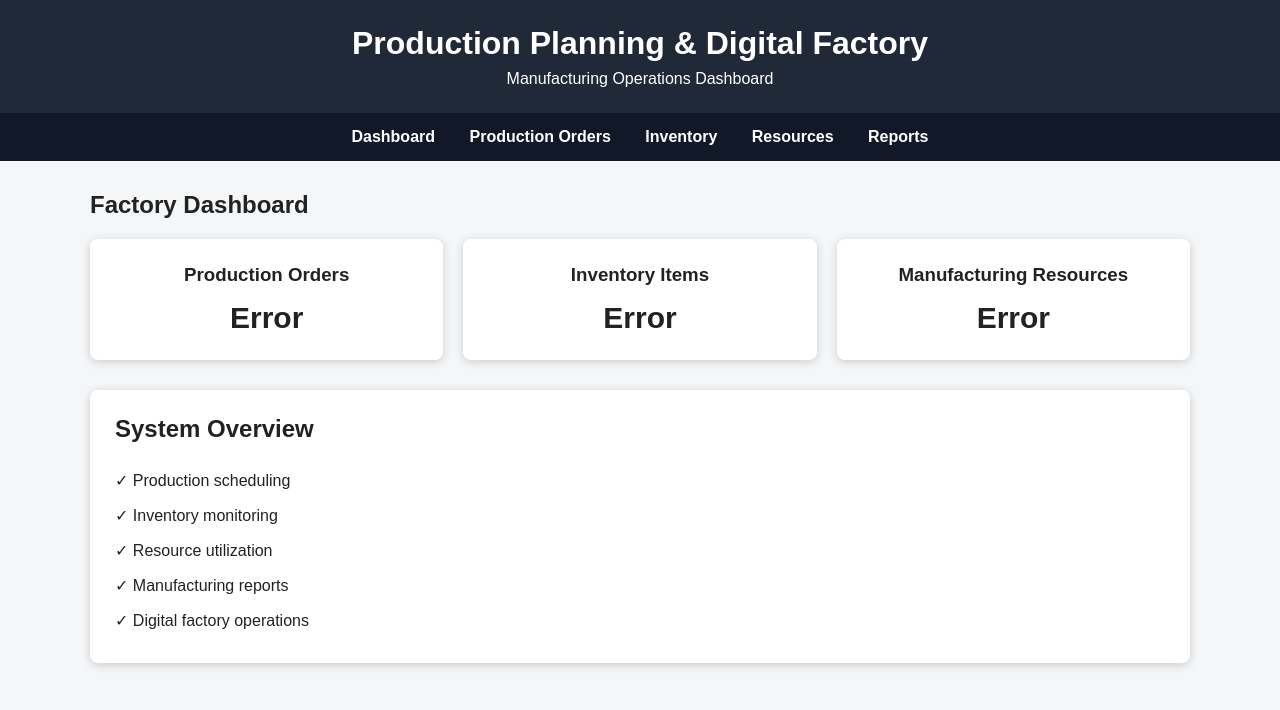
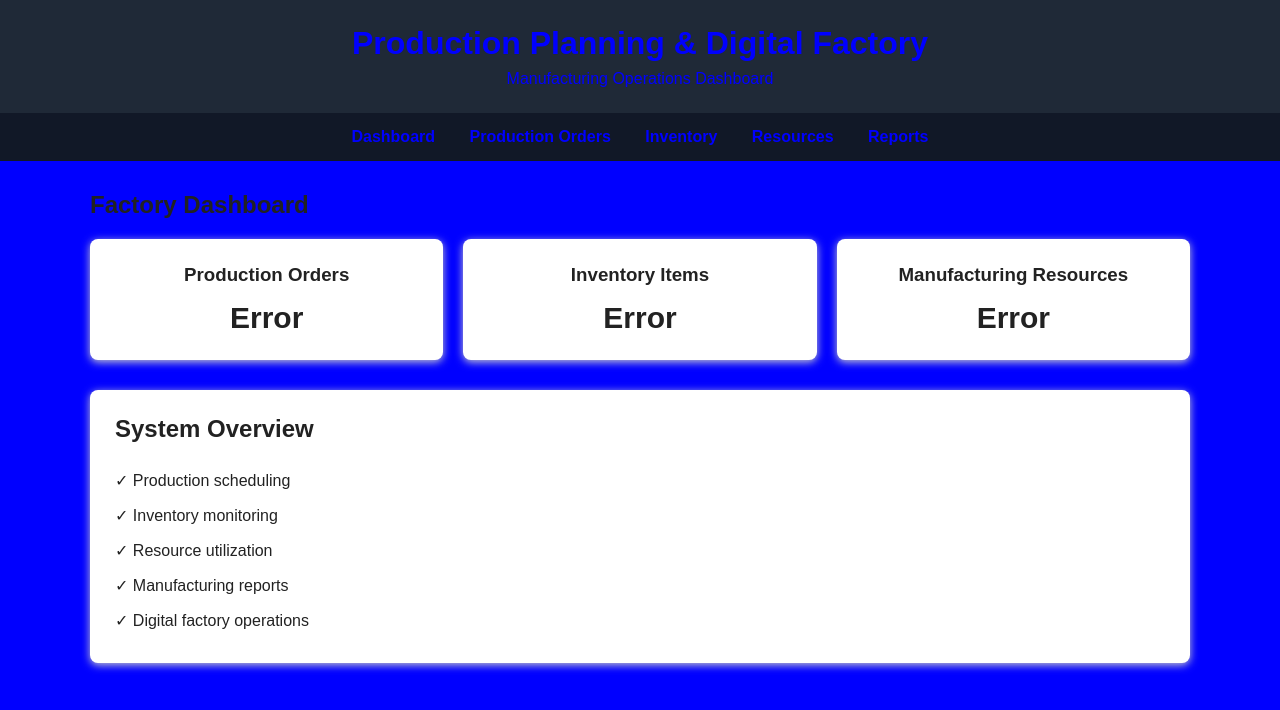
Before and after one commit to 192525294simats/Production_Planning_Platform, a plain HTML site: page frontend/index.html in a window 1280 px wide. Drawn offline with Linux system fonts and the light colour scheme; no server answers.

Commit message:
Change frontend colors

```diff
--- a/frontend/style.css
+++ b/frontend/style.css
@@ -6,13 +6,13 @@
 
 body {
     font-family: Arial, sans-serif;
-    background: #f4f6f8;
+    background: blue;
     color: #222;
 }
 
 header {
     background: #1f2937;
-    color: white;
+    color: blue;
     padding: 25px;
     text-align: center;
 }
@@ -28,7 +28,7 @@
 }
 
 nav a {
-    color: white;
+    color: blue;
     text-decoration: none;
     margin: 0 15px;
     font-weight: bold;
```
